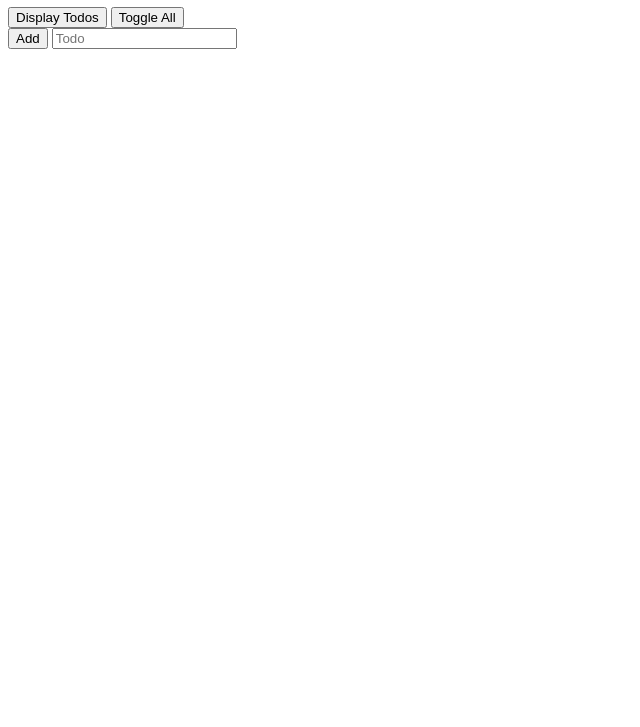
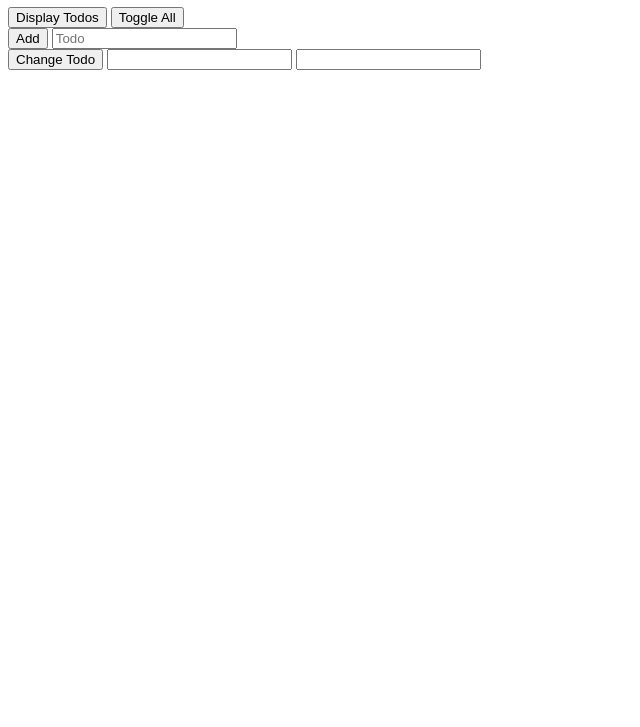
Before and after one commit to ribex/CareerDevsWnC, a plain HTML site: page index.html in a window 1280 px wide. Shown: the part 73-800 px from the top of the page, without its empty margins (0-640 px from the left). Drawn offline with Linux system fonts and the light colour scheme.

Commit message:
Fix initial todos array to remove dummy values; add changeTodo button and handler

```diff
--- a/index.html
+++ b/index.html
@@ -18,6 +18,12 @@
             <input type="text" id="addTodoTextInput" placeholder="Todo"/>
         </div>
 
+        <div>
+            <button onclick="handlers.changeTodo()">Change Todo</button>
+            <input type="number" id="changeTodoPositionInput"/>
+            <input type="text" id="changeTodoTextInput"/>
+        </div>
+
         <script type="text/javascript" src="./todos.js"></script>
     </body>
 </html>
--- a/todos.js
+++ b/todos.js
@@ -1,5 +1,5 @@
 var todoList = {
-  todos: ["Item 1", "This will be deleted", "Item 3"],
+  todos: [],
   displayTodos: function() {
 
     if (this.todos.length === 0) {
@@ -66,8 +66,15 @@ var handlers = {
     todoList.toggleAll();
   },
   addTodo: function() {
-    var addTodoTextInput = document.getElementById(addTodoTextInput);
+    var addTodoTextInput = document.getElementById('addTodoTextInput');
     todoList.addTodo(addTodoTextInput.value);
-    addTodoTextInput = '';
+    addTodoTextInput.value = '';
+  },
+  changeTodo: function() {
+    var changeTodoPositionInput = document.getElementById('changeTodoPositionInput');
+    var changeTodoTextInput = document.getElementById('changeTodoTextInput');
+    todoList.changeTodo(changeTodoPositionInput.valueAsNumber, changeTodoTextInput.value);
+    changeTodoPositionInput.value = '';
+    changeTodoTextInput.value = '';
   }
 };
```
